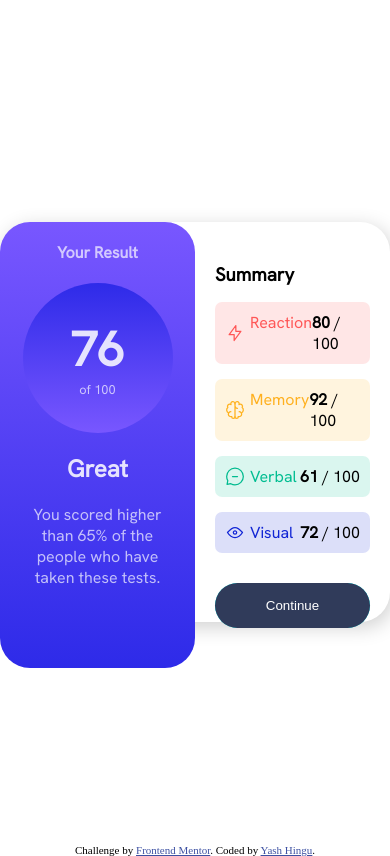
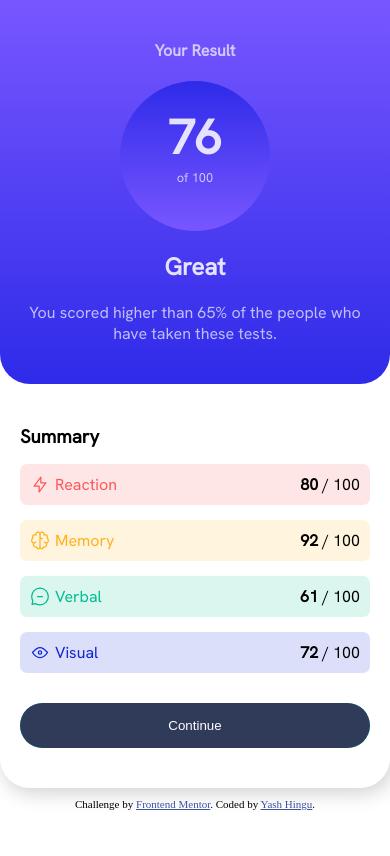
Before and after one commit to Yash1Hingu/ResultsSummary, a plain HTML site: page index.html in a window 390 px wide. Drawn offline with Linux system fonts and the light colour scheme.

Commit message:
Mobile Version Create

```diff
--- a/index.html
+++ b/index.html
@@ -15,9 +15,11 @@
     .attribution {
       font-size: 11px;
       text-align: center;
+      margin-top: 10px;
     }
 
     .attribution a {
+      position: relative;
       color: hsl(228, 45%, 44%);
     }
   </style>
--- a/style.css
+++ b/style.css
@@ -138,3 +138,21 @@
 .btn:hover{
     background-image: linear-gradient(hsl(252, 100%, 67%),hsl(241, 81%, 54%));
 }
+
+
+@media screen and (max-width:520px){
+    .container{
+        height: auto;
+    }
+    .scroreCard{
+        display: block;
+        height: auto;
+    }
+    .score{
+        border-radius: 0px 0px 30px 30px;
+        padding: 20px 0;
+    }
+    .score p{
+        margin-bottom: 20px;
+    }
+}
```
